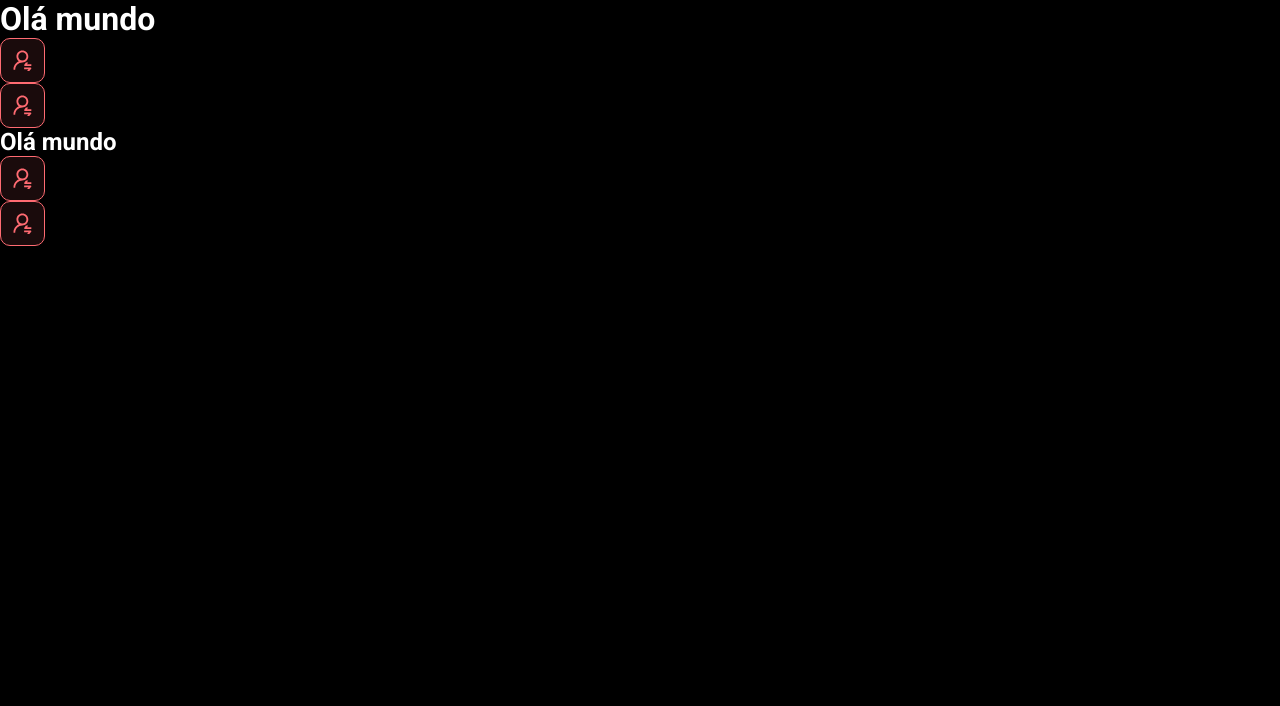
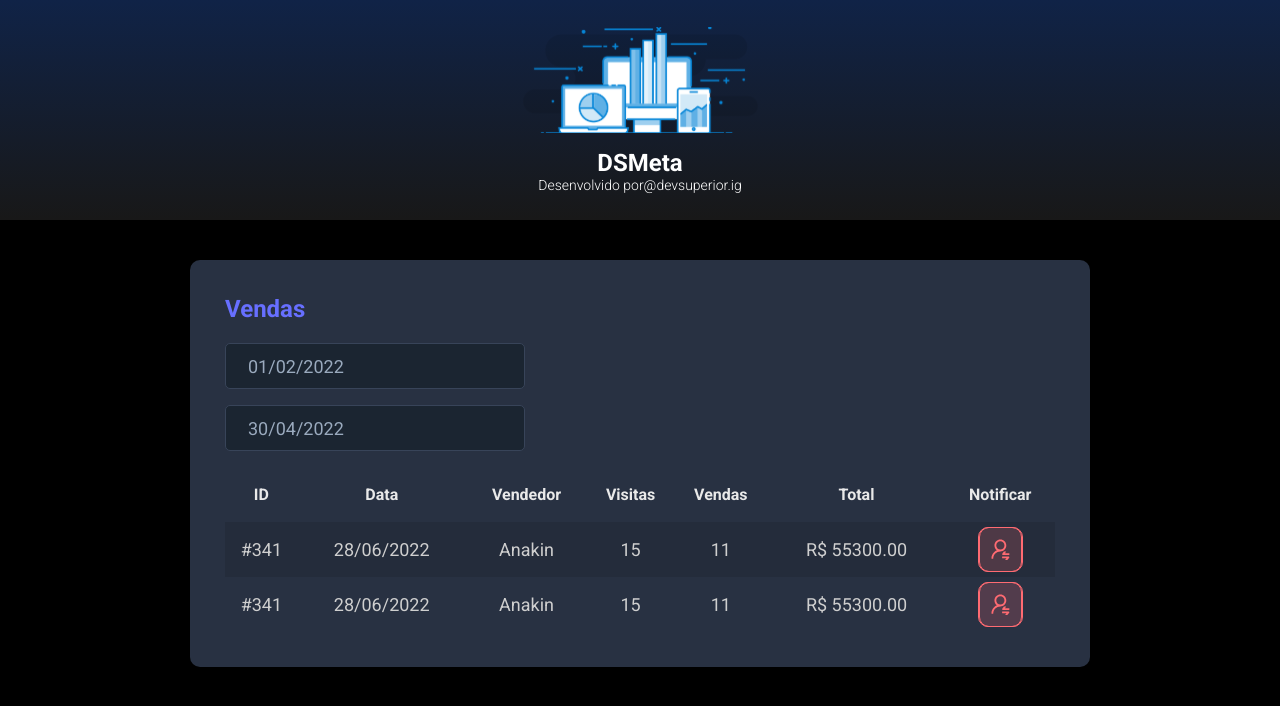
Before and after one commit to danielzambon/Spring_React, a React (Vite) app in the folder frontend/: page / in a window 1280 px wide. Shown: the top 706 px of the page. Built offline with nearby package versions, Linux system fonts and the light colour scheme.

Commit message:
Components

```diff
--- a/frontend/src/App.tsx
+++ b/frontend/src/App.tsx
@@ -1,14 +1,19 @@
-import NotificationButton from "./components/NotificationButton"
+import Header from "./components/Header"
+import SalesCard from "./components/SalesCard"
 
 function App() {
   return (
     <>
-      <h1>Olá mundo</h1>
-      <NotificationButton />
-      <NotificationButton />
-      <h2>Olá mundo</h2>
-      <NotificationButton />
-      <NotificationButton />
+      < Header />
+      <main>
+        <section id="sales">
+          <div className="dsmeta-container">
+            <SalesCard />
+
+          </div>
+        </section>
+      </main>
+
     </>
   )
 }
--- /dev/null
+++ b/frontend/src/components/Header/index.tsx
@@ -0,0 +1,19 @@
+import logo from '../../assets/img/logo.svg'
+import './styles.css'
+
+function Header() {
+    return (
+        <header>
+            <div className="dsmeta-logo-container">
+                <img src={logo} alt="DSMeta" />
+                <h1>DSMeta</h1>
+                <p>
+                    Desenvolvido por
+                    <a href="https://www.instagram.com/devsuperior.ig">@devsuperior.ig</a>
+                </p>
+            </div>
+        </header>
+    )
+}
+
+export default Header
--- /dev/null
+++ b/frontend/src/components/Header/styles.css
@@ -0,0 +1,27 @@
+header {
+    background: linear-gradient(180deg, #102347 0%, #181818 100%);
+    height: 220px;
+    display: flex;
+    align-items: center;
+    justify-content: center;
+}
+
+.dsmeta-logo-container {
+    display: flex;
+    flex-direction: column;
+    align-items: center;
+}
+
+.dsmeta-logo-container img {
+    width: 235px;
+}
+
+.dsmeta-logo-container h1 {
+    margin-top: 15px;
+    font-size: 24px;
+}
+
+.dsmeta-logo-container p {
+    font-size: 14px;
+    font-weight: 300;
+}
--- /dev/null
+++ b/frontend/src/components/SalesCard/index.tsx
@@ -0,0 +1,77 @@
+import NotificationButton from '../NotificationButton'
+import './styles.css'
+
+function SalesCard() {
+
+    return (
+        <div className="dsmeta-card">
+            <h2 className="dsmeta-sales-title">Vendas</h2>
+            <div>
+                <div className="dsmeta-form-control-container">
+                    <input
+                        className="dsmeta-form-control"
+                        type="text"
+                        value="01/02/2022"
+                    />
+                </div>
+                <div className="dsmeta-form-control-container">
+                    <input
+                        className="dsmeta-form-control"
+                        type="text"
+                        value="30/04/2022"
+                    />
+                </div>
+            </div>
+            <div>
+                <table className="dsmeta-sales-table">
+                    <thead>
+                        <tr>
+                            <th className="tc992">ID</th>
+                            <th className="tc576">Data</th>
+                            <th>Vendedor</th>
+                            <th className="tc992">Visitas</th>
+                            <th className="tc992">Vendas</th>
+                            <th>Total</th>
+                            <th>Notificar</th>
+                        </tr>
+                    </thead>
+                    <tbody>
+                        <tr>
+                            <td className="tc992">#341</td>
+                            <td className="tc576">28/06/2022</td>
+                            <td>Anakin</td>
+                            <td className="tc992">15</td>
+                            <td className="tc992">11</td>
+                            <td>R$ 55300.00</td>
+                            <td>
+                                <div className="dsmeta-btn-container">
+                                    <div className="dsmeta-red-btn">
+                                        <NotificationButton />
+                                    </div>
+                                </div>
+                            </td>
+                        </tr>
+                        <tr>
+                            <td className="tc992">#341</td>
+                            <td className="tc576">28/06/2022</td>
+                            <td>Anakin</td>
+                            <td className="tc992">15</td>
+                            <td className="tc992">11</td>
+                            <td>R$ 55300.00</td>
+                            <td>
+                                <div className="dsmeta-btn-container">
+                                    <div className="dsmeta-red-btn">
+                                        <NotificationButton />
+                                    </div>
+                                </div>
+                            </td>
+                        </tr>
+                    </tbody>
+                </table>
+            </div>
+        </div>
+
+    )
+}
+
+export default SalesCard
--- /dev/null
+++ b/frontend/src/components/SalesCard/styles.css
@@ -0,0 +1,94 @@
+.dsmeta-card {
+    background-color: #283142;
+    border-radius: 10px;
+    padding: 35px 10px;
+}
+
+.dsmeta-sales-title {
+    font-size: 24px;
+    color: #676fff;
+    margin-bottom: 20px;
+}
+
+.dsmeta-form-control-container {
+    margin-bottom: 16px;
+    max-width: 300px;
+}
+
+.dsmeta-form-control {
+    width: 100%;
+    height: 46px;
+    background-color: #1b2531;
+    border: 1px solid #384459;
+    color: #9aaabe;
+    padding: 0 22px;
+    font-size: 18px;
+    border-radius: 5px;
+}
+
+.dsmeta-sales-table {
+    width: 100%;
+    border-spacing: 0;
+}
+
+.dsmeta-sales-table thead {
+    font-size: 16px;
+    height: 55px;
+    color: #e9e9e9;
+}
+
+.dsmeta-sales-table tbody {
+    font-size: 14px;
+    text-align: center;
+    color: #cfcfcf;
+}
+
+.dsmeta-sales-table tbody tr {
+    height: 55px;
+    border-top: 1px solid #5f6e82;
+}
+
+.dsmeta-sales-table tbody tr:hover>td {
+    background-color: #384459;
+}
+
+.dsmeta-sales-table tbody tr:nth-child(odd) {
+    background-color: #242c3b;
+}
+
+.dsmeta-btn-container {
+    display: flex;
+    justify-content: center;
+}
+
+.tc576 {
+    display: none;
+}
+
+.tc992 {
+    display: none;
+}
+
+@media (min-width: 576px) {
+    #sales {
+        padding: 40px 20px;
+    }
+
+    .dsmeta-card {
+        padding: 35px;
+    }
+
+    .tc576 {
+        display: table-cell;
+    }
+
+    .dsmeta-sales-table tbody {
+        font-size: 18px;
+    }
+}
+
+@media (min-width: 992px) {
+    .tc992 {
+        display: table-cell;
+    }
+}
--- a/frontend/src/index.css
+++ b/frontend/src/index.css
@@ -19,3 +19,13 @@
   color: unset;
   text-decoration: none;
 }
+
+.dsmeta-container {
+  width: 100%;
+  max-width: 900px;
+  margin: 0 auto;
+}
+
+#sales {
+  padding: 40px 10px;
+}
```
Also changed, not shown: frontend/src/assets/img/logo.svg (added).
